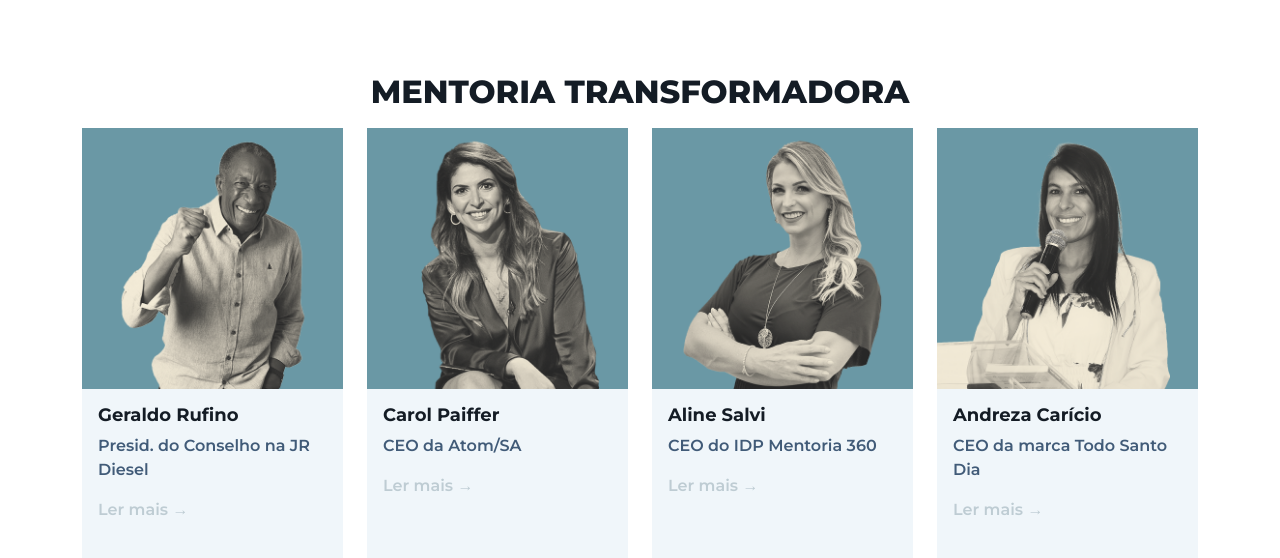
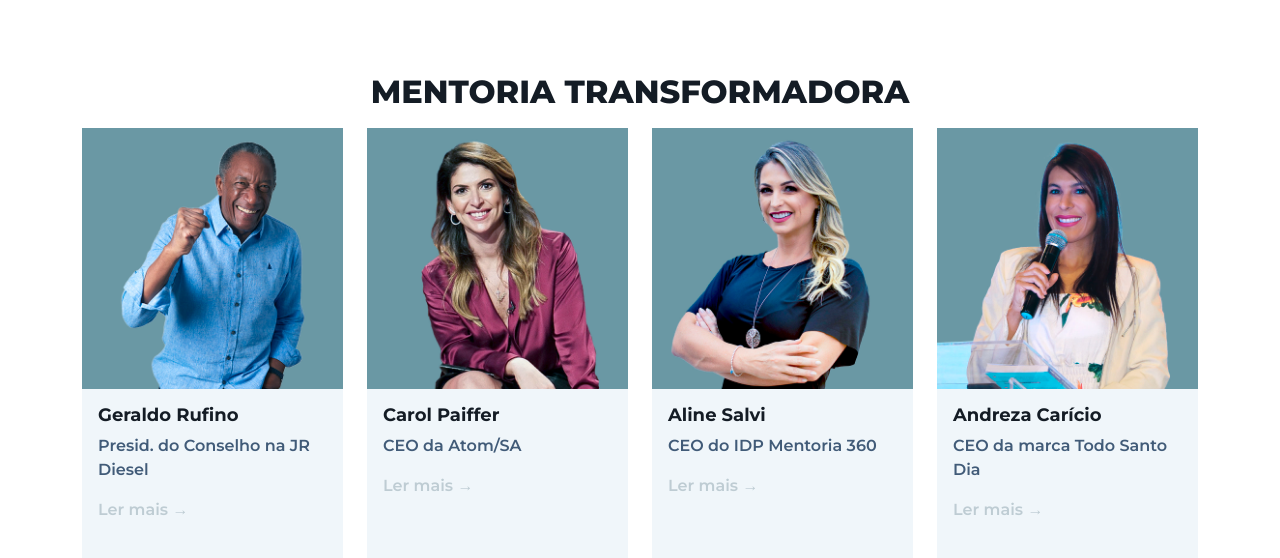
Before and after one commit to mazetheus/MPE_KeM_site, a plain HTML site: page index.html in a window 1280 px wide. Shown: the part 2740-3298 px from the top of the page. Drawn offline with Linux system fonts and the light colour scheme.

Commit message:
desenvolvimento

```diff
--- a/index.html
+++ b/index.html
@@ -219,7 +219,7 @@
 			<div class="row">
 				<div class="col-6 col-lg-3 mb-4">
 					<div class="card rounded-0">
-						<a href="#Geraldo_Rufino" data-bs-toggle="modal" data-bs-target="#Geraldo_Rufino"><img src="assets/images/speakers/Geraldo_Rufino.png" class="card-img-top rounded-0" alt=""></a>
+						<a href="#Geraldo_Rufino" data-bs-toggle="modal" data-bs-target="#Geraldo_Rufino"><img src="assets/images/speakers/Geraldo_Rufino.jpg" class="card-img-top rounded-0" alt=""></a>
 						<div class="card-body">
 							<h5 class="card-title mb-2">Geraldo Rufino</h5>
 							<div class="card-text mb-3">
@@ -238,7 +238,7 @@
 				</div><!--//col-->
 				<div class="col-6 col-lg-3 mb-4">
 					<div class="card rounded-0">
-						<a href="#Carol_Paiffer" data-bs-toggle="modal" data-bs-target="#Carol_Paiffer"><img src="assets/images/speakers/Carol_Paiffer.png" class="card-img-top rounded-0" alt=""></a>
+						<a href="#Carol_Paiffer" data-bs-toggle="modal" data-bs-target="#Carol_Paiffer"><img src="assets/images/speakers/Carol_Paiffer.jpg" class="card-img-top rounded-0" alt=""></a>
 						<div class="card-body">
 							<h5 class="card-title mb-2">Carol Paiffer</h5>
 							<div class="card-text mb-3">
@@ -257,7 +257,7 @@
 				</div><!--//col-->
 				<div class="col-6 col-lg-3 mb-4">
 					<div class="card rounded-0">
-						<a href="#Aline_Salvi" data-bs-toggle="modal" data-bs-target="#Aline_Salvi"><img src="assets/images/speakers/Aline_Salve.png" class="card-img-top rounded-0" alt=""></a>
+						<a href="#Aline_Salvi" data-bs-toggle="modal" data-bs-target="#Aline_Salvi"><img src="assets/images/speakers/Aline_Salve.jpg" class="card-img-top rounded-0" alt=""></a>
 						<div class="card-body">
 							<h5 class="card-title mb-2">Aline Salvi</h5>
 							<div class="card-text mb-3">
@@ -276,7 +276,7 @@
 				</div><!--//col-->
 				<div class="col-6 col-lg-3 mb-4">
 					<div class="card rounded-0">
-						<a href="#Andreza_Caricio" data-bs-toggle="modal" data-bs-target="#Andreza_Caricio"><img src="assets/images/speakers/Andreza_Caricio.png" class="card-img-top rounded-0" alt=""></a>
+						<a href="#Andreza_Caricio" data-bs-toggle="modal" data-bs-target="#Andreza_Caricio"><img src="assets/images/speakers/Andreza_Caricio.jpg" class="card-img-top rounded-0" alt=""></a>
 						<div class="card-body">
 							<h5 class="card-title mb-2">Andreza Carício</h5>
 							<div class="card-text mb-3">
@@ -501,7 +501,7 @@
 					<div class="theme-bg-light p-5">
 						<div class="row">
 							<div class="col-12 col-md-auto text-center">
-							    <img class="profile-image mb-3 mb-md-0 me-md-4 rounded-circle mx-auto" src="assets/images/speakers/Geraldo_Rufino.png" alt="" />
+							    <img class="profile-image mb-3 mb-md-0 me-md-4 rounded-circle mx-auto" src="assets/images/speakers/Geraldo_Rufino.jpg" alt="" />
 							</div>
 
 							<div class="col text-center text-md-start mx-auto">
@@ -536,7 +536,7 @@
 					<div class="theme-bg-light p-5">
 						<div class="row">
 							<div class="col-12 col-md-auto text-center">
-							    <img class="profile-image mb-3 mb-md-0 me-md-4 rounded-circle mx-auto" src="assets/images/speakers/Carol_Paiffer.png" alt="" />
+							    <img class="profile-image mb-3 mb-md-0 me-md-4 rounded-circle mx-auto" src="assets/images/speakers/Carol_Paiffer.jpg" alt="" />
 							</div>
 
 							<div class="col text-center text-md-start mx-auto">
@@ -575,7 +575,7 @@
 					<div class="theme-bg-light p-5">
 						<div class="row">
 							<div class="col-12 col-md-auto text-center">
-							    <img class="profile-image mb-3 mb-md-0 me-md-4 rounded-circle mx-auto" src="assets/images/speakers/Andreza_Caricio.png" alt="" />
+							    <img class="profile-image mb-3 mb-md-0 me-md-4 rounded-circle mx-auto" src="assets/images/speakers/Andreza_Caricio.jpg" alt="" />
 							</div>
 
 							<div class="col text-center text-md-start mx-auto">
@@ -611,7 +611,7 @@
 					<div class="theme-bg-light p-5">
 						<div class="row">
 							<div class="col-12 col-md-auto text-center">
-							    <img class="profile-image mb-3 mb-md-0 me-md-4 rounded-circle mx-auto" src="assets/images/speakers/Aline_Salve.png" alt="" />
+							    <img class="profile-image mb-3 mb-md-0 me-md-4 rounded-circle mx-auto" src="assets/images/speakers/Aline_Salve.jpg" alt="" />
 							</div>
 
 							<div class="col text-center text-md-start mx-auto">
```
Also changed, not shown: assets/images/speakers/Aline_Salve.jpg (added), assets/images/speakers/Andreza_Caricio.jpg (added), assets/images/speakers/Carol_Paiffer.jpg (added), assets/images/speakers/Geraldo_Rufino.jpg (added), 4 other files.
